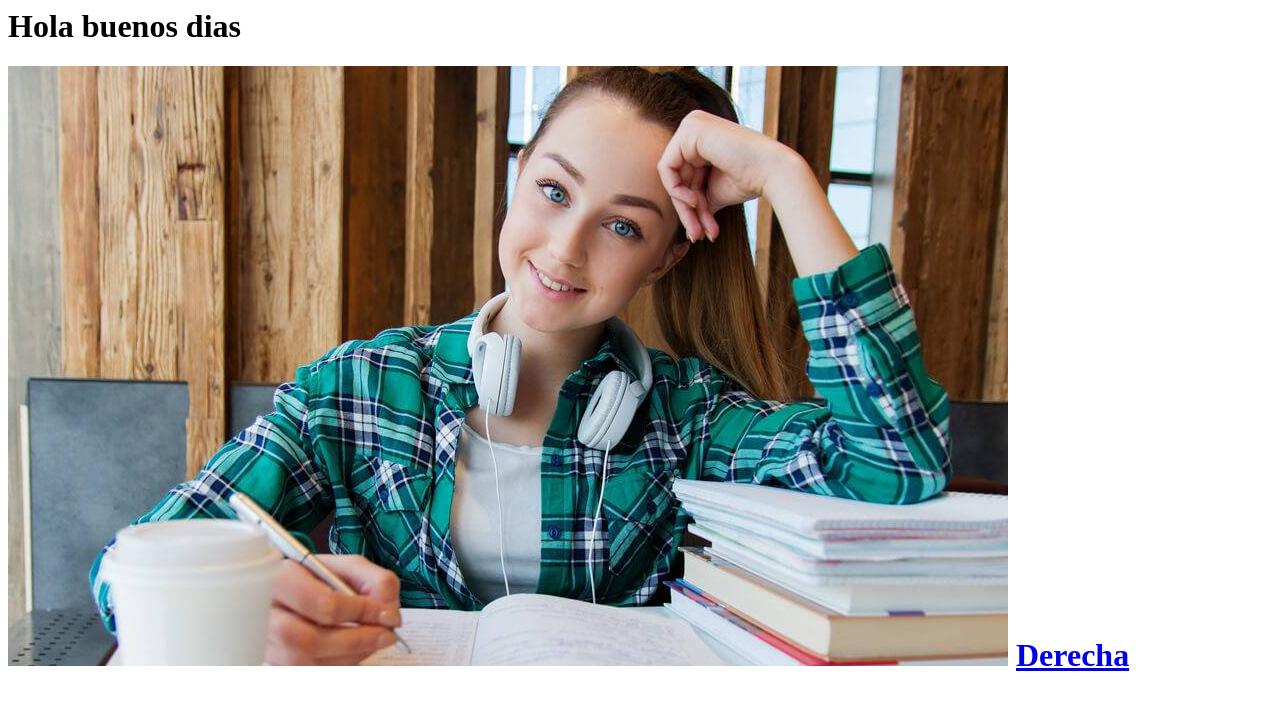
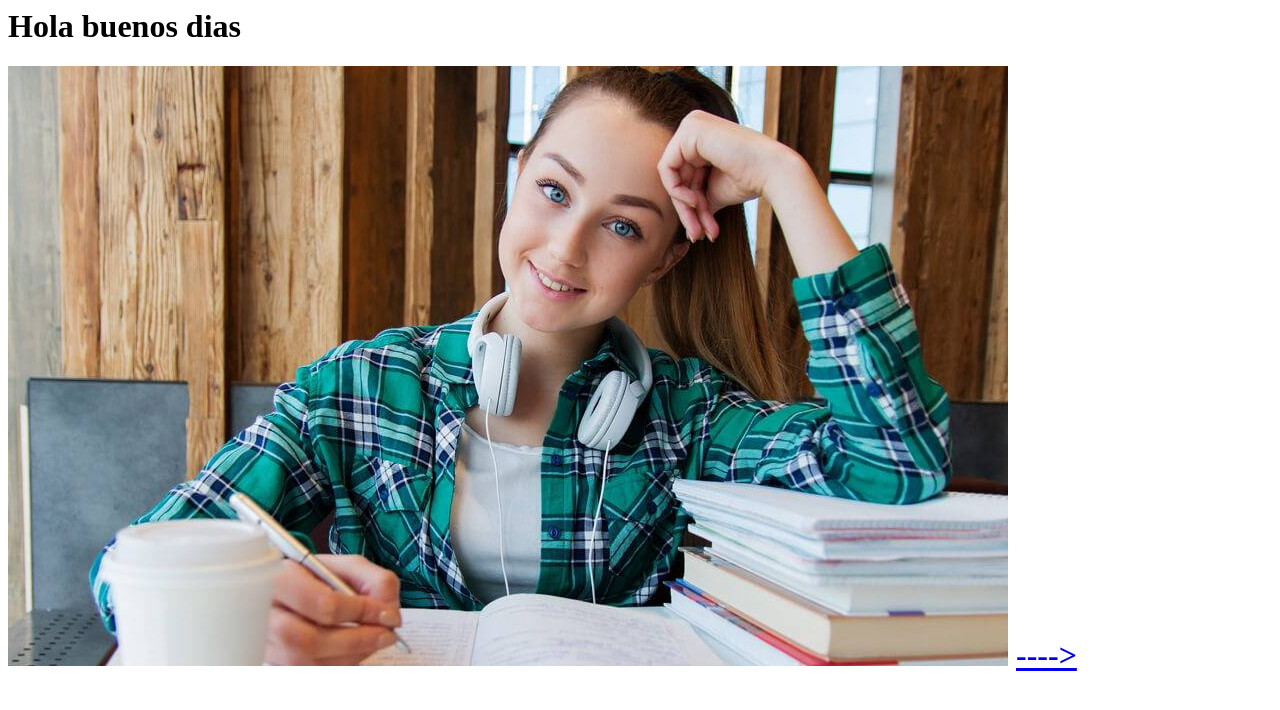
Before and after one commit to joand14/joand14.github.io, a plain HTML site: page index.html in a window 1280 px wide. Drawn offline with Linux system fonts and the light colour scheme.

Commit message:
Update index.html

```diff
--- a/index.html
+++ b/index.html
@@ -1,3 +1,3 @@
 <h1>Hola buenos dias<h1>
 <img src="imagen1.jpg">
-  <a href="https://jorddonaire.github.io">Derecha</a>
+  <a href="https://jorddonaire.github.io">----></a>
```
